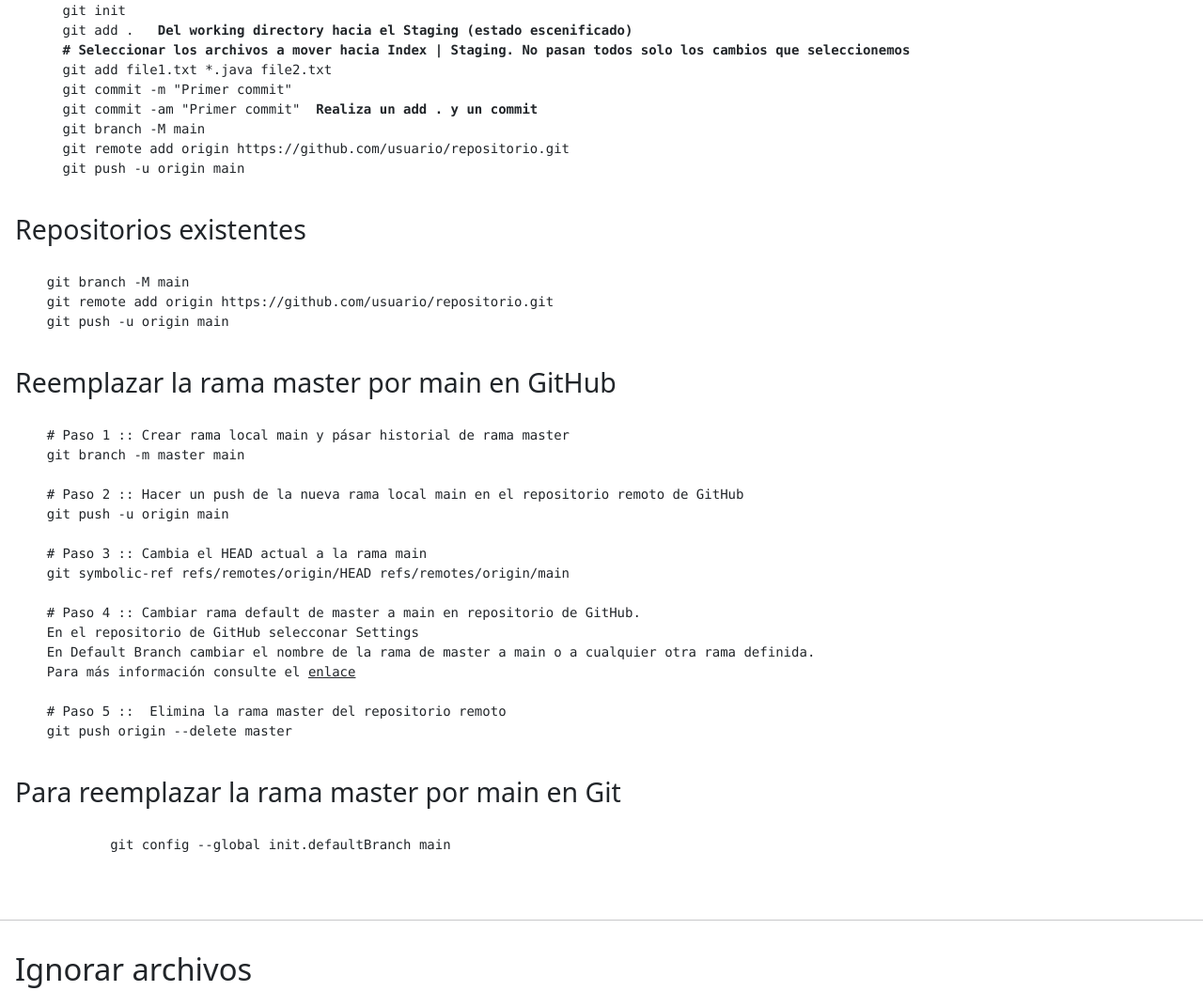
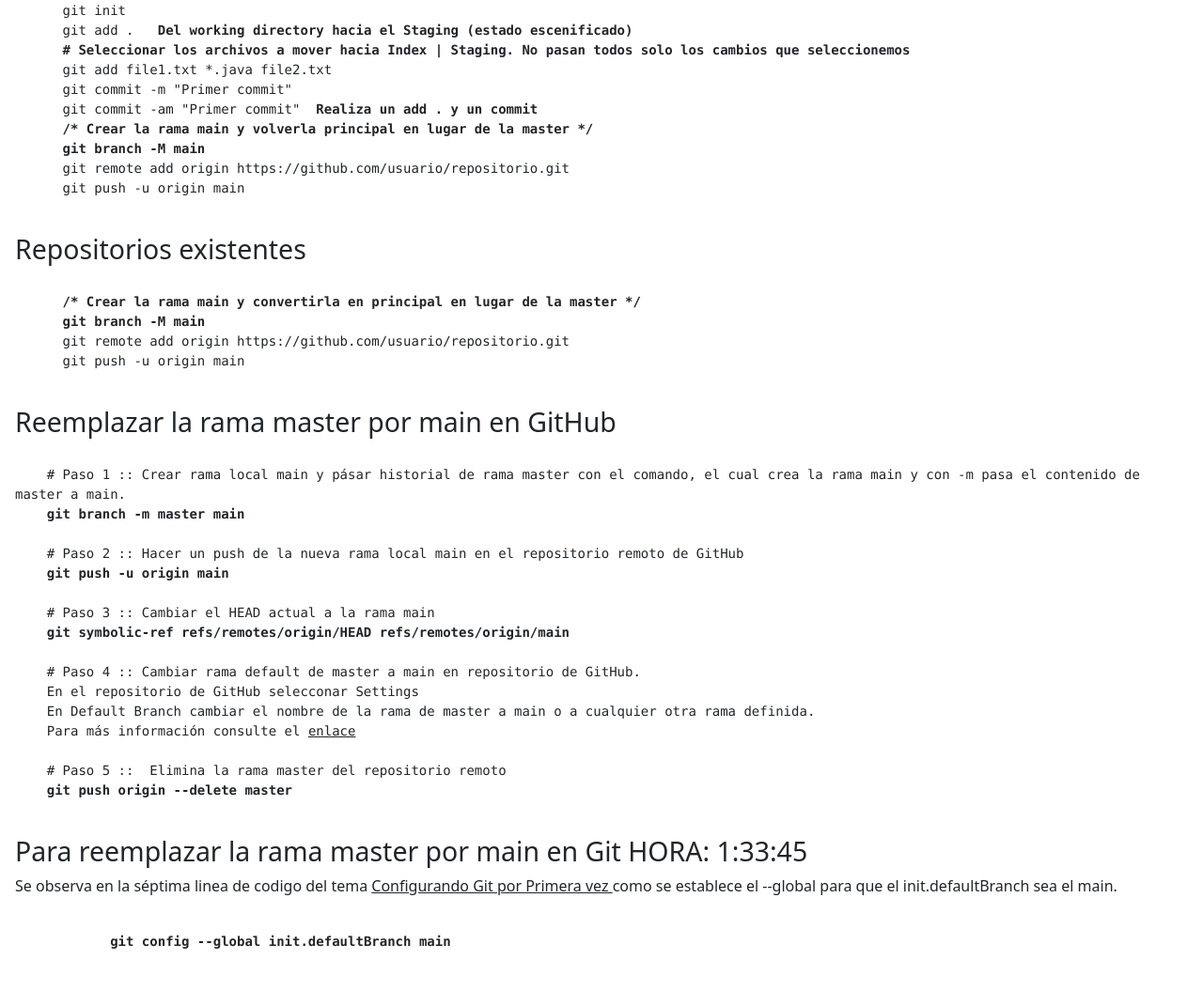
Before and after one commit to ing-l2v2/resumir_git, a plain HTML site: page index.html in a window 1280 px wide. Shown: the part 3492-4547 px from the top of the page at 94% size. Drawn offline with Linux system fonts and the light colour scheme.

Commit message:
Modificacion index.html 26-06-2023 en la horas 1:33:45

```diff
--- a/index.html
+++ b/index.html
@@ -204,7 +204,7 @@
             >
           </p>
           <p>
-            Establecer la rama o cambiar de rama <br />$
+            Crear la rama o cambiar de rama a la main<br />$
             <small><strong>git branch -M main</strong></small>
           </p>
           <p>
@@ -256,7 +256,8 @@
       git add file1.txt *.java file2.txt
       git commit -m "Primer commit"
       git commit -am "Primer commit"  <strong>Realiza un add . y un commit</strong>
-      git branch -M main
+      <strong>/* Crear la rama main y volverla principal en lugar de la master */</strong>
+      <strong>git branch -M main</strong>
       git remote add origin https://github.com/usuario/repositorio.git
       git push -u origin main
         </code></pre>
@@ -264,22 +265,23 @@
         <h3>Repositorios existentes</h3>
         <div>
           <pre class="git-pre-wrap"><code>
-    git branch -M main
-    git remote add origin https://github.com/usuario/repositorio.git
-    git push -u origin main
+      <strong>/* Crear la rama main y convertirla en principal en lugar de la master */</strong>
+      <strong>git branch -M main</strong>
+      git remote add origin https://github.com/usuario/repositorio.git
+      git push -u origin main
         </code></pre>
         </div>
         <h3>Reemplazar la rama master por main en GitHub</h3>
         <div>
           <pre class="git-pre-wrap"><code>
-    # Paso 1 :: Crear rama local main y pásar historial de rama master
-    git branch -m master main
+    # Paso 1 :: Crear rama local main y pásar historial de rama master con el comando, el cual crea la rama main y con -m pasa el contenido de master a main.
+    <strong>git branch -m master main</strong>
 
     # Paso 2 :: Hacer un push de la nueva rama local main en el repositorio remoto de GitHub
-    git push -u origin main
+    <strong>git push -u origin main</strong>
 
-    # Paso 3 :: Cambia el HEAD actual a la rama main
-    git symbolic-ref refs/remotes/origin/HEAD refs/remotes/origin/main
+    # Paso 3 :: Cambiar el HEAD actual a la rama main
+    <strong>git symbolic-ref refs/remotes/origin/HEAD refs/remotes/origin/main</strong>
 
     # Paso 4 :: Cambiar rama default de master a main en repositorio de GitHub.
     En el repositorio de GitHub selecconar Settings
@@ -287,13 +289,18 @@
     Para más información consulte el <a href="https://docs.github.com/en/repositories/configuring-branches-and-merges-in-your-repository/managing-branches-in-your-repository/changing-the-default-branch" target="_blank">enlace</a>
 
     # Paso 5 ::  Elimina la rama master del repositorio remoto
-    git push origin --delete master
+    <strong>git push origin --delete master</strong>
           </code></pre>
         </div>
-        <h3>Para reemplazar la rama master por main en Git</h3>
+        <h3>Para reemplazar la rama master por main en Git HORA: 1:33:45</h3>
         <div>
+          <p>
+            Se observa en la séptima linea de codigo del tema
+            <a href="#git-01"> Configurando Git por Primera vez </a> como se
+            establece el --global para que el init.defaultBranch sea el main.
+          </p>
           <pre class="git-pre-wrap"><code>
-            git config --global init.defaultBranch main
+            <strong>git config --global init.defaultBranch main</strong>
           </code></pre>
         </div>
       </section>
```
